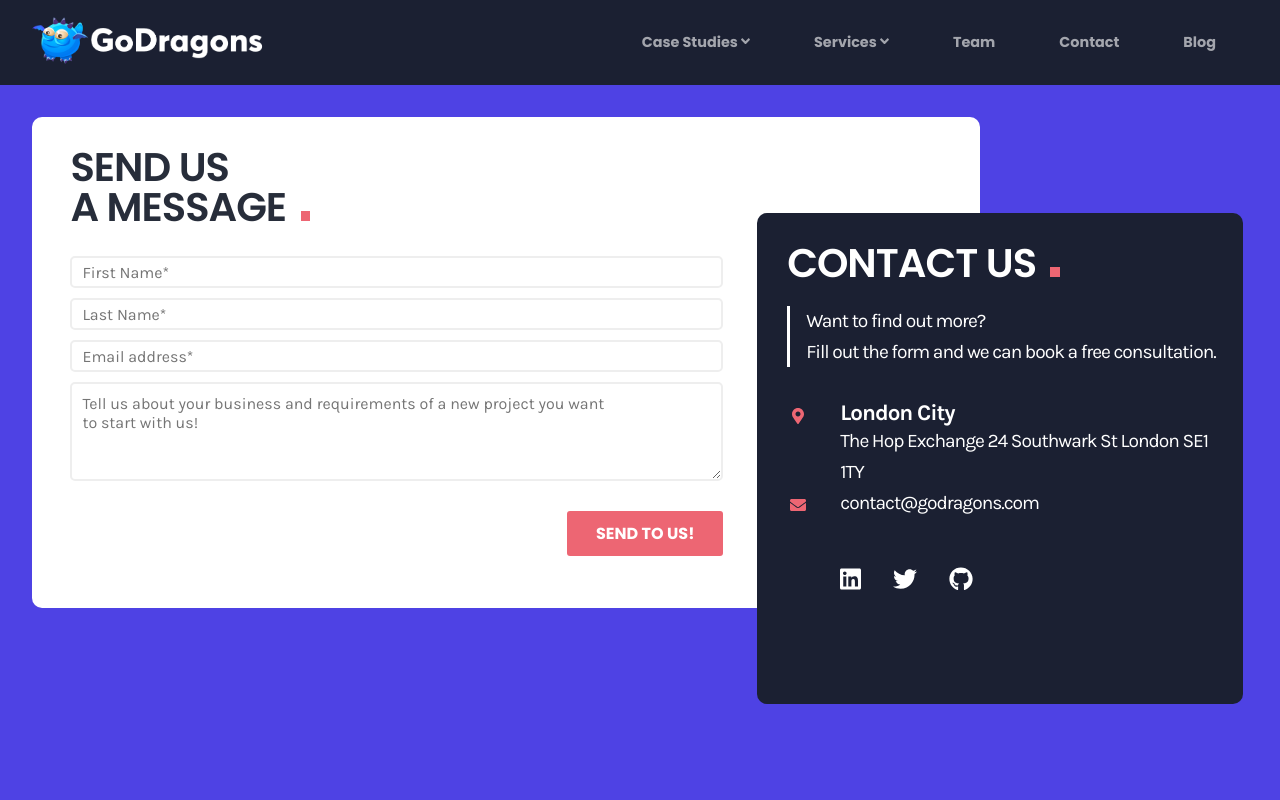
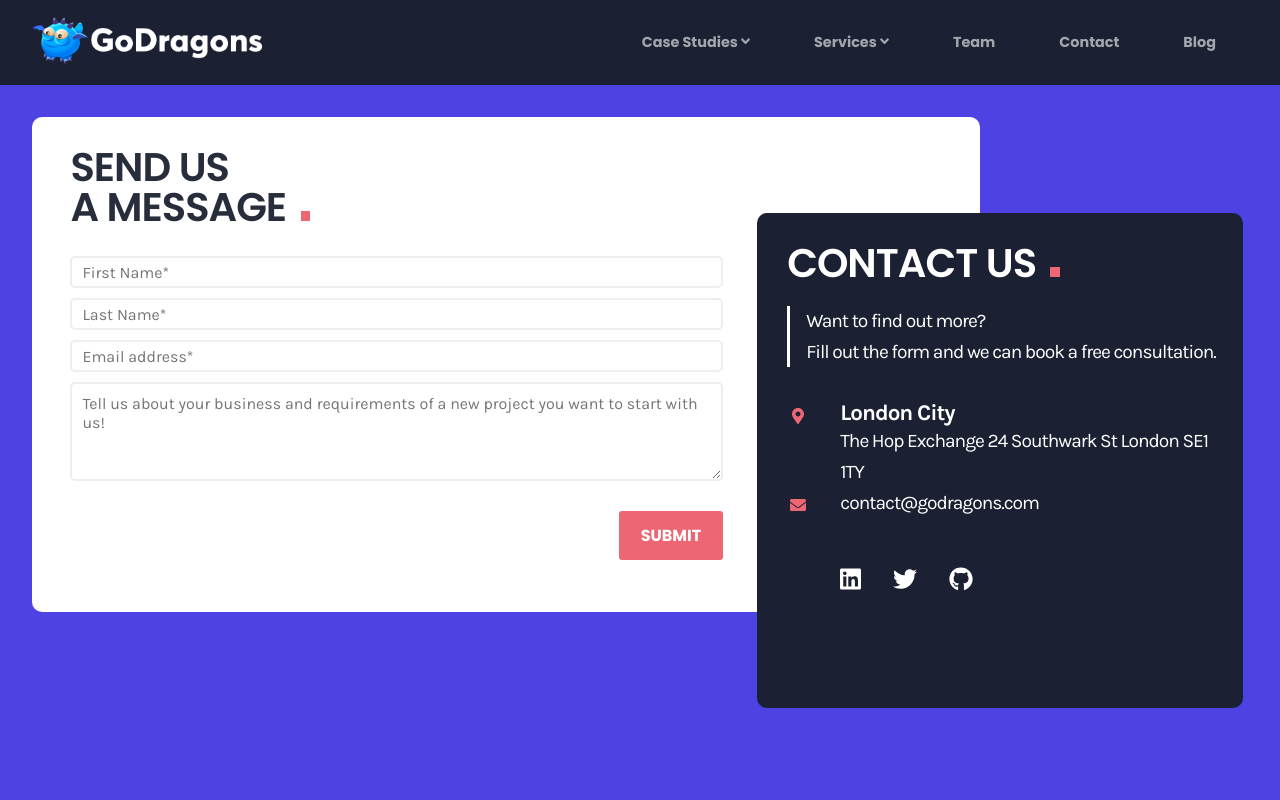
Before and after one commit to GoDragons/godragons-website, a React (Create React App) app: page /contact in a window 1280 px wide. Shown: the top 800 px of the page. Built offline with nearby package versions, Linux system fonts and the light colour scheme.

Commit message:
Add focus states to buttons

```diff
--- a/src/Common/Button/Button.scss
+++ b/src/Common/Button/Button.scss
@@ -14,6 +14,38 @@ button {
   transition: all 400ms;
   transform: scale(1);
   user-select: none;
+  outline: unset;
+
+  @keyframes scale {
+    from {
+      transform: scale(0);
+    }
+
+    to {
+      transform: scale(1);
+    }
+  }
+
+  @mixin focus-state($buttonColor) {
+    color: darken($buttonColor, 40);
+
+    &::before {
+      content: "";
+      position: absolute;
+      bottom: -7px;
+      left: -2px;
+      width: calc(100% + 4px);
+      height: 2px;
+      border-bottom: 2px solid $buttonColor;
+
+      animation-name: scale;
+      animation-duration: 400ms;
+      animation-fill-mode: forwards;
+      animation-iteration-count: 1;
+
+      transform: scale(0);
+    }
+  }
 
   @media (hover: hover) {
     &:hover {
@@ -27,15 +59,24 @@ button {
   }
 
   &.primary {
-    border: 1px solid $color3;
+    border: 2px solid $color3;
     background-color: $color3;
     color: $white;
+    position: relative;
+
+    &:focus {
+      @include focus-state($color3);
+    }
   }
 
   &.secondary {
     background-color: $color2;
-    border: 1px solid $color2;
+    border: 2px solid $color2;
     color: $white;
+
+    &:focus {
+      @include focus-state($color2);
+    }
   }
 
   &.linkedin {
--- a/src/Contact/Contact.jsx
+++ b/src/Contact/Contact.jsx
@@ -3,6 +3,7 @@ import React, { useState } from "react";
 import { FontAwesomeIcon } from "@fortawesome/react-fontawesome";
 
 import BoxedLayout from "../Common/BoxedLayout/BoxedLayout";
+import Button from "../Common/Button/Button";
 
 import axios from "axios";
 
@@ -75,7 +76,7 @@ function Contact() {
                 />
               </div>
               <div className="button-container">
-                <button type="submit">SEND TO US!</button>
+                <Button type="secondary" label="SUBMIT" />
               </div>
             </div>
           </form>
--- a/src/Contact/Contact.scss
+++ b/src/Contact/Contact.scss
@@ -5,7 +5,9 @@
   padding-top: 2rem;
   padding-bottom: 12rem;
 
-  * {
+  h1,
+  h4,
+  p {
     transition: font-size 400ms;
   }
 
@@ -82,6 +84,7 @@
       display: flex;
       justify-content: center;
       margin-bottom: 10px;
+
       input,
       textarea {
         border: none;
@@ -91,30 +94,27 @@
         padding-left: 10px;
         width: 100%;
         height: 2rem;
+        outline: unset;
+
+        &:focus {
+          border: 2px solid $color2;
+
+          &::placeholder {
+            color: darken($color2, 30);
+          }
+        }
       }
 
       textarea {
         height: 6.2rem;
-        padding-top: 5px;
-
-        &::placeholder {
-          padding-top: 5px;
-          padding-right: 6.2rem;
-        }
+        padding-top: 0.6rem;
+        padding-right: 1rem;
       }
     }
 
     .button-container {
       display: flex;
       justify-content: flex-end;
-
-      button {
-        background-color: $color2;
-        border: none;
-        color: $white;
-        padding-left: 1.8rem;
-        padding-right: 1.8rem;
-      }
     }
   }
   .contact-details-container {
```
